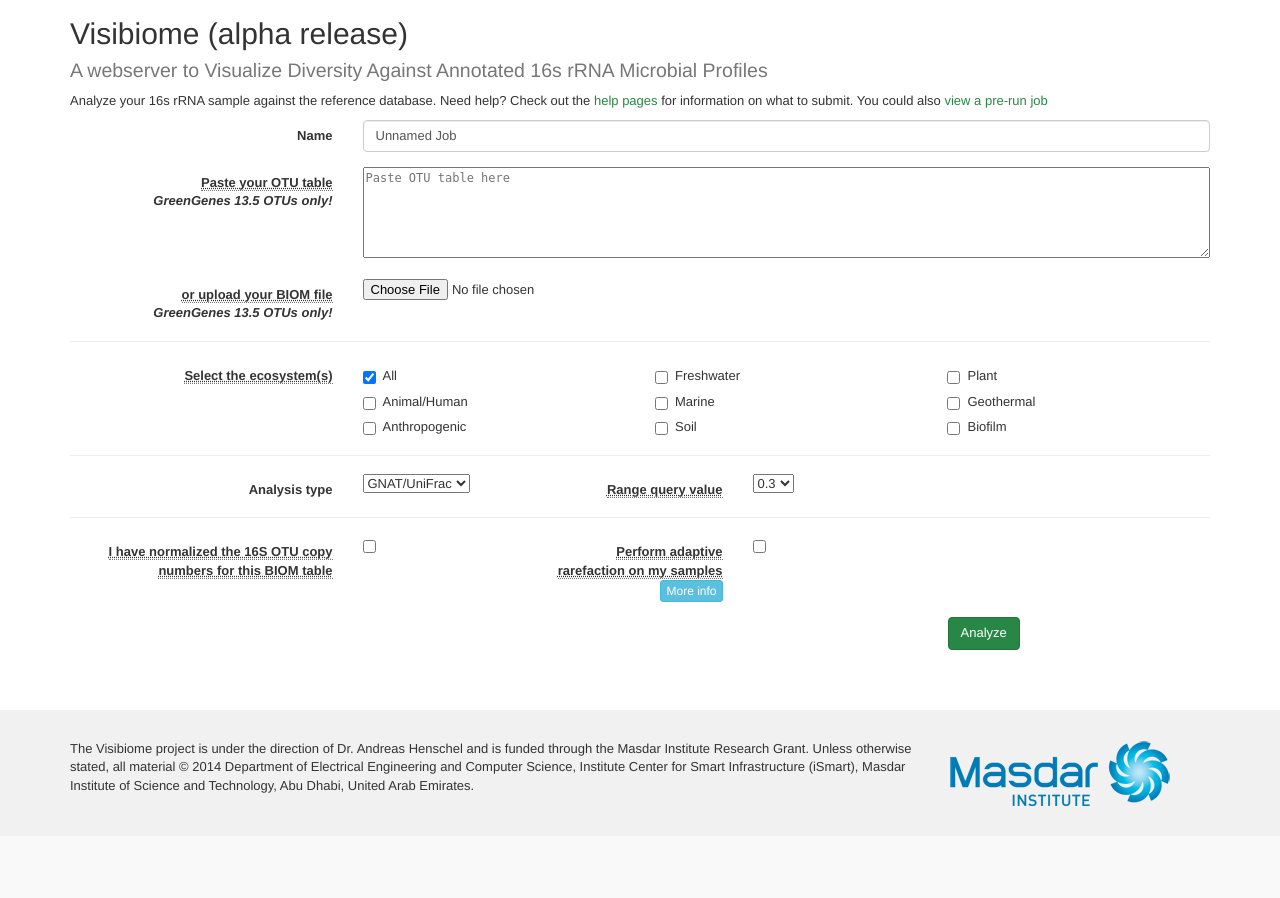
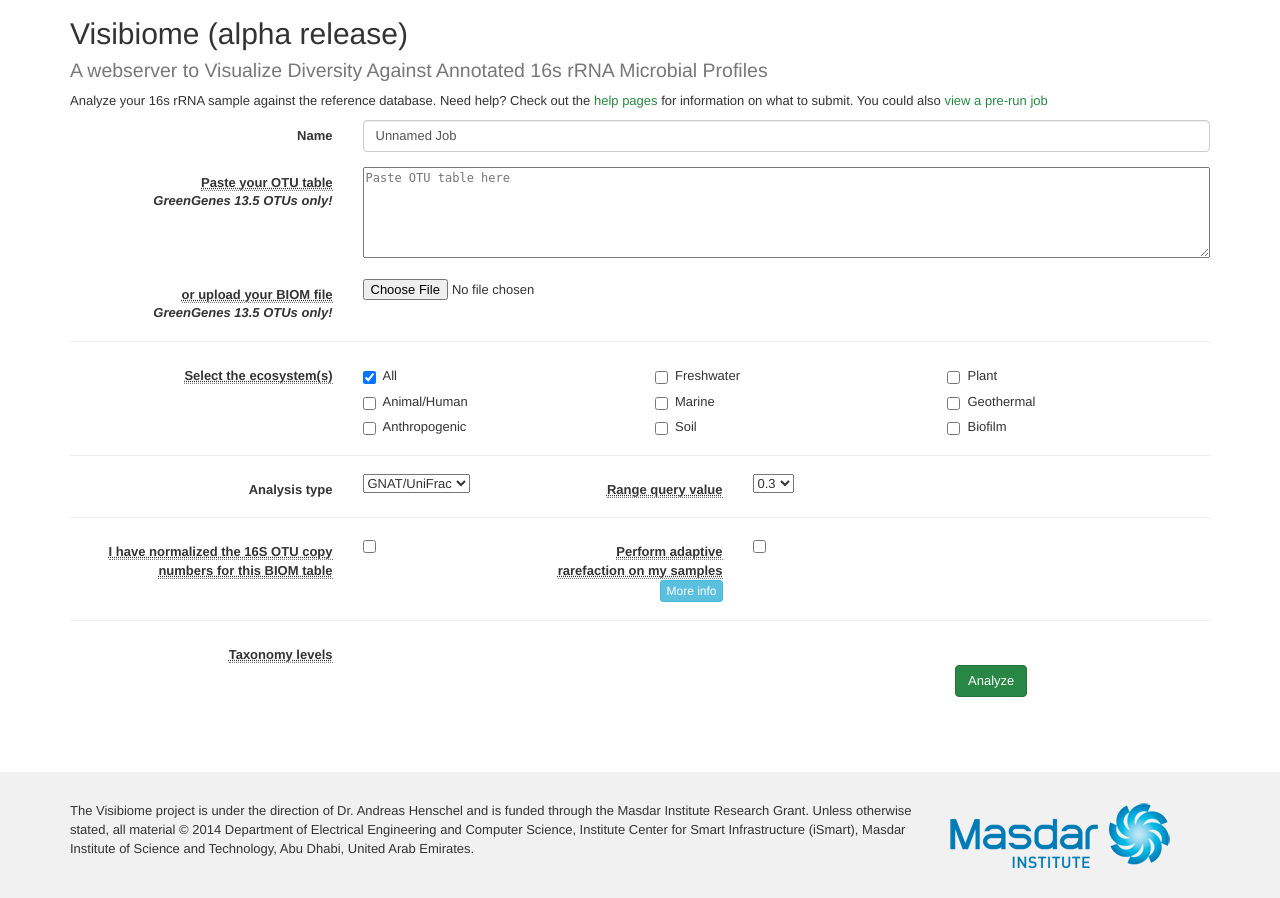
Before and after one commit to syaffers/visibiome, a Django app: page / in a window 1280 px wide. Shown: the part 60-958 px from the top of the page. Before the commit the page ends 866 px from the top, so only its background shows below. Run offline with Django 3.2, Linux system fonts and the light colour scheme; data comes from the database, SQL or seed files in the repository; data that the repository does not hold is empty; parts of the project's set-up code (start-up, migrations or seed data) failed here and were passed over; some libraries are stand-ins or nearby versions.

Commit message:
Added views and model for multiple taxonomy level charts

```diff
--- a/app/jobs.py
+++ b/app/jobs.py
@@ -132,6 +132,7 @@ def details(request, job_id):
     if job.user_id == request.user.pk:
         context["job"] = job
         context["criteria"] = ", ".join(map(str, job.criteria.all()))
+        context["taxonomy_levels"] = ", ".join(map(str, job.taxonomy_levels.all()))
         context["flash"] = msg_storage
         return render(request, 'job/details.html', context)
     else:
--- a/app/models.py
+++ b/app/models.py
@@ -44,6 +44,14 @@ class EcosystemChoice(models.Model):
 
     def __unicode__(self):
         return self.ecosystem_proper_name
+
+
+class TaxonomyLevelChoice(models.Model):
+    taxon_level = models.CharField(verbose_name="Taxonomy Chart Level", max_length=60)
+    taxon_level_proper_name = models.CharField(max_length=60)
+
+    def __unicode__(self):
+        return self.taxon_level_proper_name
 
 
 class BiomSearchJob(models.Model):
@@ -136,6 +144,9 @@ class BiomSearchJob(models.Model):
     criteria = models.ManyToManyField(
         'EcosystemChoice', blank=False, max_length=3
     )
+    taxonomy_levels = models.ManyToManyField(
+        'TaxonomyLevelChoice', blank=False, max_length=3, default=["phylum", "class", "genus"]
+    )
     name = models.CharField(
         null=False, blank=False, max_length=100, default="Unnamed Job",
         validators=[alphanumeric_spaces]
@@ -207,7 +218,8 @@ class BiomSearchForm(forms.ModelForm):
             "adaptive_rarefaction_flag": forms.BooleanField(required=False),
             "is_public": forms.BooleanField(required=False),
             "analysis_type": forms.ChoiceField(required=True),
-            "range_query_value": forms.ChoiceField
+            "range_query_value": forms.ChoiceField,
+            "taxonomy_levels": forms.MultipleChoiceField(required=True),
         }
         labels = {
             "criteria": "Select the ecosystem(s)",
@@ -222,9 +234,11 @@ class BiomSearchForm(forms.ModelForm):
             "is_normalized_otu": "Optional but recommended if you are not sure",
             "adaptive_rarefaction_flag": "Optional",
             "range_query_value": "Only applies to GNAT/UniFrac",
+            "taxonomy_levels": "Select maximum of three taxonomy level charts (GNAT/UniFrac only)",
         }
         widgets = {
             "criteria": forms.CheckboxSelectMultiple,
+            "taxonomy_levels": forms.CheckboxSelectMultiple,
             "name": forms.TextInput(
                 attrs={
                     "placeholder": "Name this job",
--- a/app/static/js/script.js
+++ b/app/static/js/script.js
@@ -3,10 +3,17 @@
 var biomSearchFormId = "#biom-search-form",
   removeJobButtons = ".btn-job-remove",
   rerunJobButtons = ".btn-job-rerun",
+
   allEcoCheckbox = "#id_criteria_0",
   allEcoValue = "1",
+
+  phylumCheckbox = "#id_taxonomy_levels_1",
+  familyCheckbox = "#id_taxonomy_levels_4",
+  genusCheckbox = "#id_taxonomy_levels_5",
+
   otuTextarea = "#id_otu_text",
   otuTextareaPlaceholder = "Paste OTU table here",
+
   jobDashboardRow = ".job-row",
   jobStatusTd = "td.job-status",
   jobStatusTdSpan = "td.job-status span",
@@ -44,6 +51,23 @@ function handleBiomCheckbox() {
   else {
     $(biomSearchFormId)
       .find(".checkbox-criteria input[type=checkbox]:not(:checked)")
+      .prop('disabled', false);
+  }
+}
+
+function handleTaxonCheckbox() {
+  var checkedBoxes = $(biomSearchFormId)
+    .find(".checkbox-taxon input[type=checkbox]")
+    .map(isChecked).toArray();
+
+  if (checkedBoxes.reduce(add, 0) >= 3) {
+    $(biomSearchFormId)
+      .find(".checkbox-taxon input[type=checkbox]:not(:checked)")
+      .prop('disabled', true);
+  }
+  else {
+    $(biomSearchFormId)
+      .find(".checkbox-taxon input[type=checkbox]:not(:checked)")
       .prop('disabled', false);
   }
 }
@@ -178,7 +202,13 @@ $(document).ready(function() {
   $(biomSearchFormId)
     .find(".checkbox-criteria input[type=checkbox]")
     .click(handleBiomCheckbox);
+  $(biomSearchFormId)
+    .find(".checkbox-taxon input[type=checkbox]")
+    .click(handleTaxonCheckbox);
   $(allEcoCheckbox).click();
+  $(phylumCheckbox).click();
+  $(familyCheckbox).click();
+  $(genusCheckbox).click();
   $(removeJobButtons).click(handleRemoveJob);
   $(rerunJobButtons).click(handleRerunJob);
   $("#table-dashboard").tablesorter(tablesorterOptions);
--- a/app/templates/app/index.html
+++ b/app/templates/app/index.html
@@ -174,9 +174,43 @@
             </div>
           </div>
         </div>
-        <div class="row">
-          <div class="col-xs-12 col-sm-3 col-xs-offset-9">
-            <input type="submit" name="submit" id="submit" value="Analyze" class="btn btn-primary">
+
+        <hr>
+        <div class="form-group">
+          <label for="taxonomy_levels" class="col-xs-12 col-sm-3 control-label">
+            <abbr data-toggle="tooltip" data-placement="top"
+                  title="{{ form.taxonomy_levels.help_text }}">
+                  {{ form.taxonomy_levels.label }}
+            </abbr>
+          </label>
+          <div class="col-xs-12 col-sm-9">
+            <div class="row">
+              {% for taxonomy_level in form.taxonomy_levels %}
+                {% if forloop.counter0|divisibleby:2 %}
+                  <div class="col-xs-2">
+                {% endif %}
+                    <div class="checkbox checkbox-taxon">
+                      {{ taxonomy_level }}
+                    </div>
+                {% if forloop.counter|divisibleby:2 %}
+                  </div>
+                {% endif %}
+              {% endfor %}
+
+              {% if form.taxonomy_levels.errors %}
+                <ul class="errorlist">
+                  {% for e in form.taxonomy_levels.errors %}
+                    <li>{{ e }}</li>
+                  {% endfor %}
+                </ul>
+              {% endif %}
+            </div>
+          </div>
+
+          <div class="row">
+            <div class="col-xs-12 col-sm-3 col-xs-offset-9">
+              <input type="submit" name="submit" id="submit" value="Analyze" class="btn btn-primary">
+            </div>
           </div>
         </div>
       </form>
--- a/app/templates/job/details.html
+++ b/app/templates/job/details.html
@@ -53,6 +53,7 @@
       </div>
       <p><strong>OTUs pre-normalized:</strong> {{ job.is_normalized_otu }}</p>
       <p><strong>Adaptive rarefaction applied:</strong> {{ job.adaptive_rarefaction_flag }}</p>
+      <p><strong>Taxonomy chart levels:</strong> {{ taxonomy_levels }}</p>
       <p><strong>Status:</strong> {{ job.get_status_display }}</p>
       <p><strong>Created on:</strong> {{ job.created_at }}</p>
       <p><strong>Last run on:</strong> {{ job.last_run_at }}</p>
```
Also changed, not shown: app/migrations/0013_auto_20170610_1347.py (added), app/migrations/0014_auto_20170610_2315.py (added), app/migrations/0015_auto_20170610_2341.py (added).
